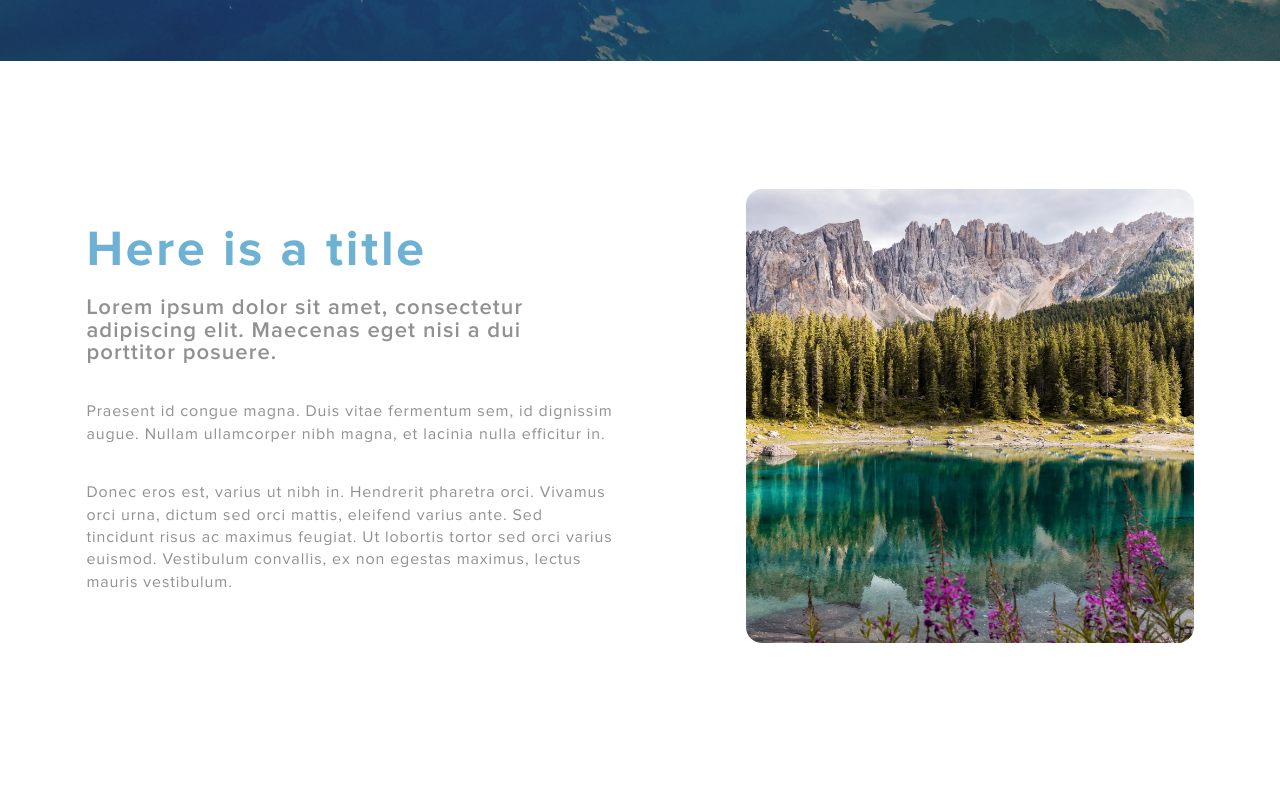
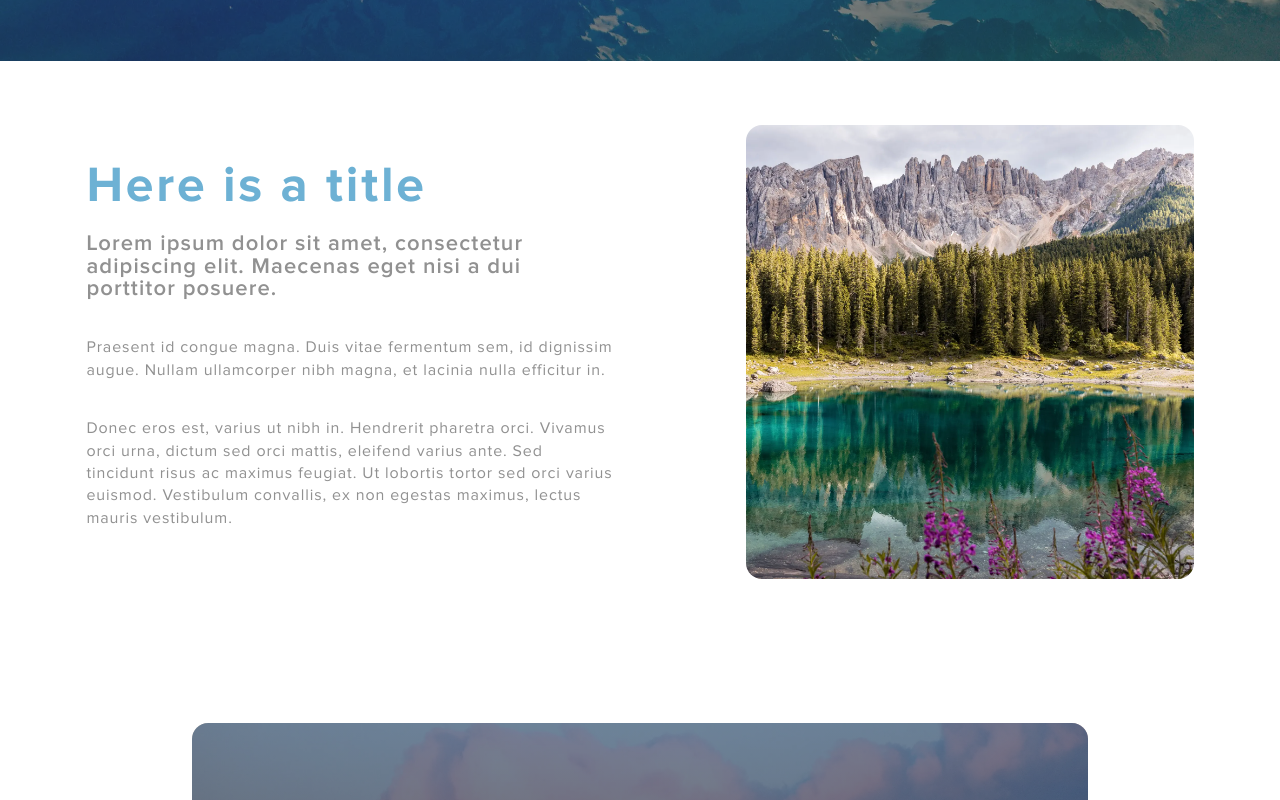
Before and after one commit to Dawid-Klos/clicky-dev-test, a Next.js app: page / in a window 1280 px wide. Shown: the part 740-1540 px from the top of the page. Built offline with nearby package versions, Linux system fonts and the light colour scheme.

Commit message:
style: update section padding mixin

```diff
--- a/src/styles/mixins/_paddings.scss
+++ b/src/styles/mixins/_paddings.scss
@@ -20,21 +20,21 @@
 }
 
 @mixin section_padding {
-  padding: 2rem 1rem;
+  padding: 0 1rem;
 
   @include screen_md {
-    padding: 2rem 2rem;
+    padding: 0 2rem;
   }
 
   @include screen_lg {
-    padding: 4rem 3rem;
+    padding: 0 3rem;
   }
 
   @include screen_xl {
-    padding: 4rem 4rem;
+    padding: 0 4rem;
   }
 
   @include screen_xxl {
-    padding: 5rem 4rem;
+    padding: 0 4rem;
   }
 }
```
